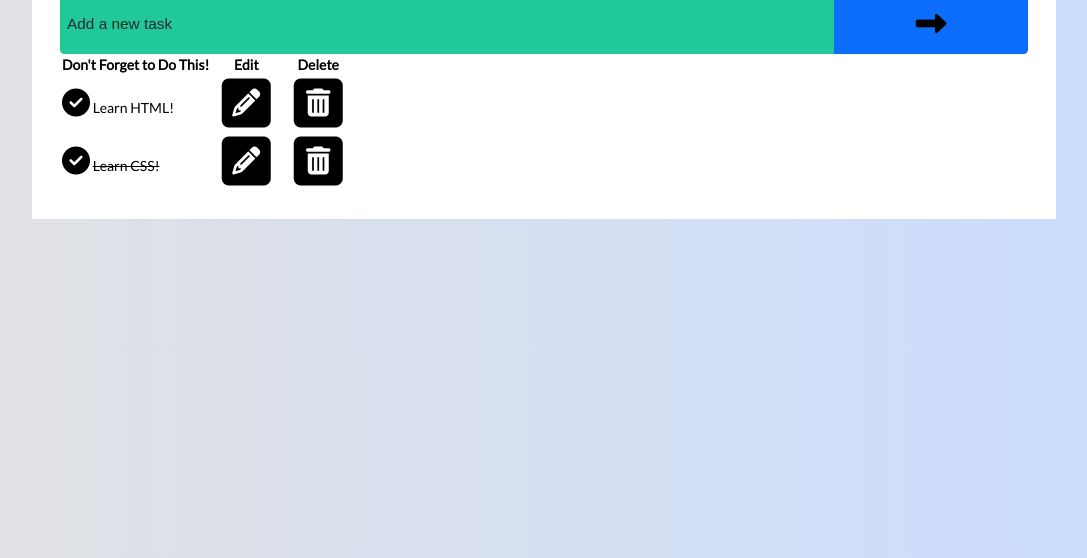
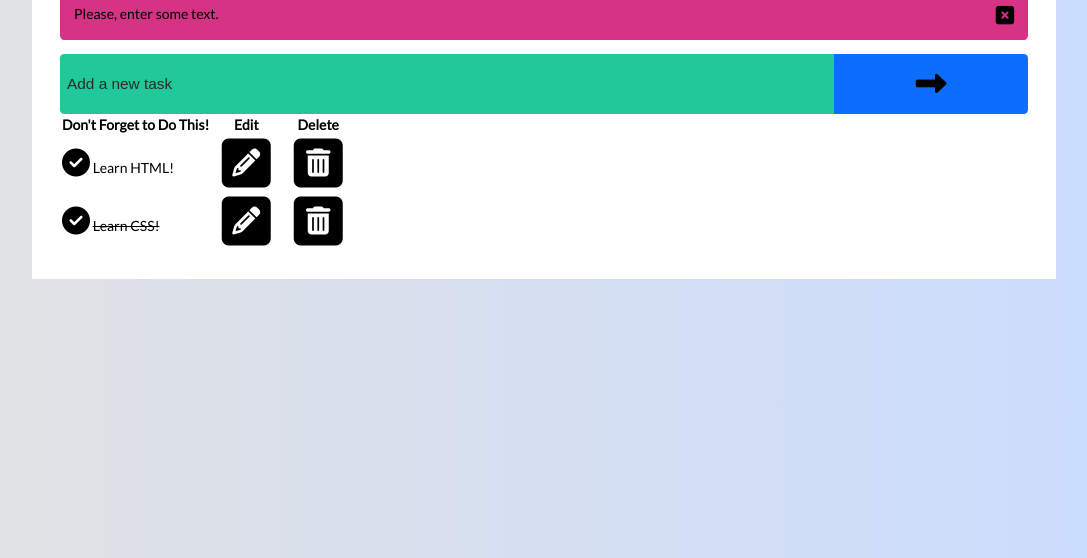
Before and after one commit to mjuncobranco/task-list, a plain HTML site: page index.html in a window 1280 px wide. Shown: the part 242-800 px from the top of the page, without its empty margins (96-1183 px from the left). Drawn offline with Linux system fonts and the light colour scheme; a web font is replaced by a local one.

Commit message:
adding style for alert class, icon + hover

```diff
--- a/css/style.css
+++ b/css/style.css
@@ -110,3 +110,22 @@ h1 {
   box-shadow: 0 0 0 0.25rem rgba(13, 110, 253, 0.25);
   z-index: 2;
 }
+.main .alert {
+  width: 100%;
+  height: auto;
+  opacity: 1;
+  background-color: var(--pink);
+  padding: 1rem;
+  margin: 1rem auto;
+  border-radius: 0.3rem;
+  display: flex;
+  justify-content: space-between;
+  align-items: flex-start;
+  transition: all 0.3s linear;
+}
+.main .alert .fa-square-xmark {
+  font-size: 1.5rem;
+}
+.main .alert .fa-square-xmark:hover {
+  color: var(--dark);
+}
```
